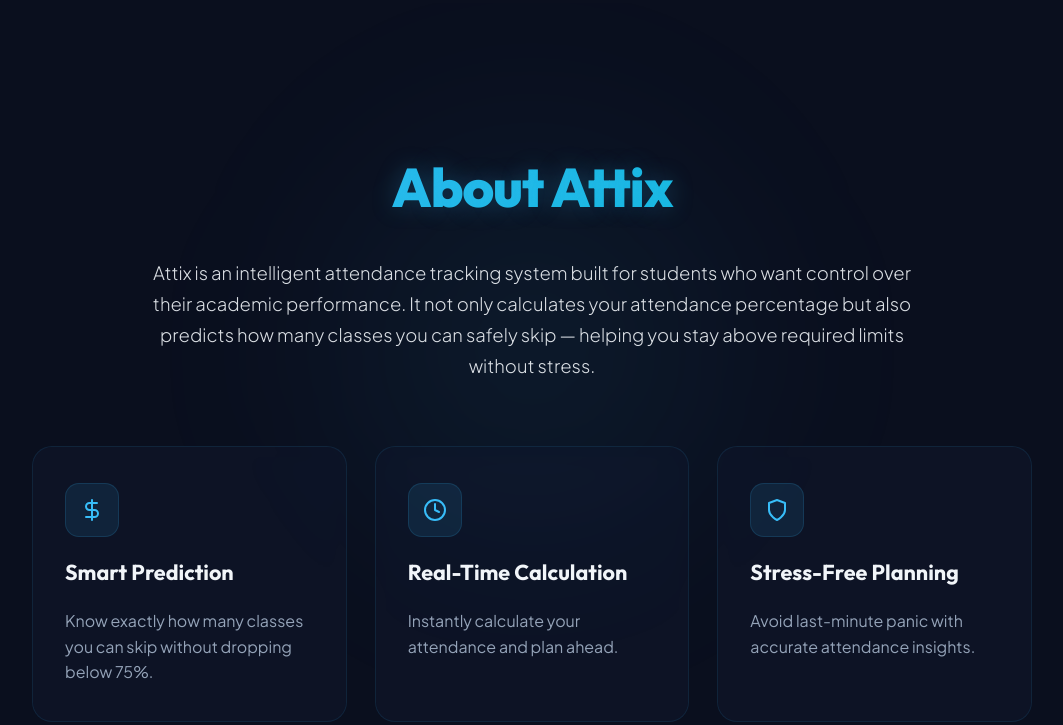
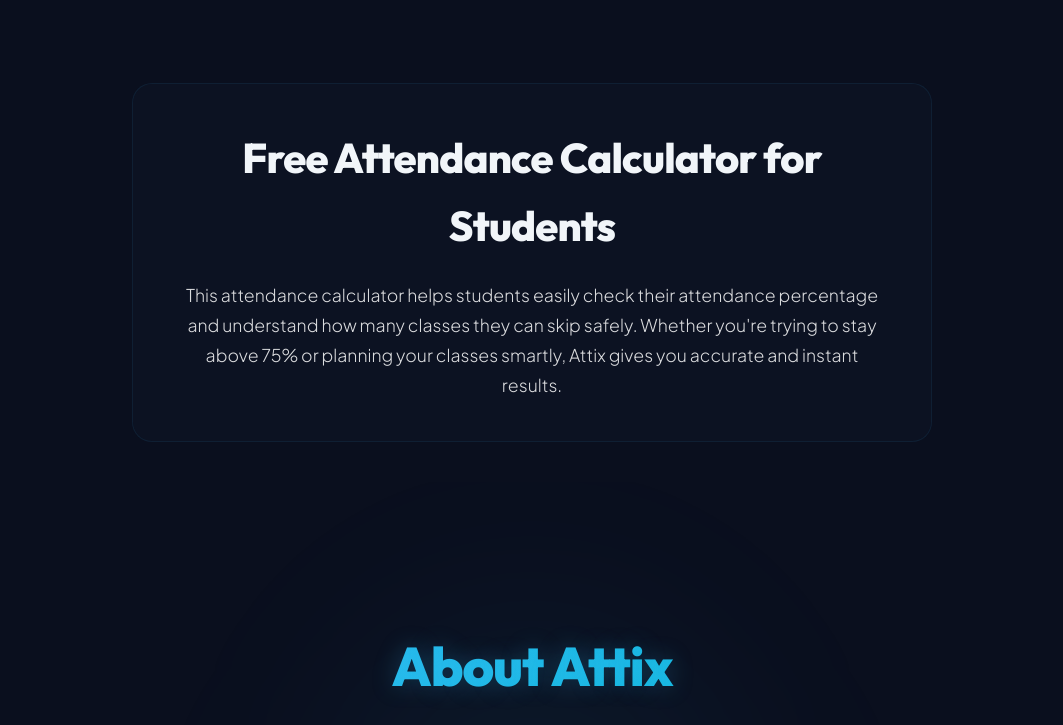
Before and after one commit to attixatt/Attix, a plain HTML site: page index.html in a window 1280 px wide. Shown: the part 1629-2354 px from the top of the page, without its empty margins (108-1171 px from the left). Drawn offline with Linux system fonts and the light colour scheme.

Commit message:
update SEO + google verification + about section

```diff
--- a/index.html
+++ b/index.html
@@ -3,7 +3,21 @@
 <head>
   <meta charset="UTF-8" />
   <meta name="viewport" content="width=device-width, initial-scale=1.0" />
-  <title>ATTIX — Smart Attendance Calculator</title>
+  <title>Attendance Calculator – Check Attendance % & Bunk Calculator | Attix</title>
+  <meta name="description" content="Free attendance calculator for students. Check your attendance percentage and find how many classes you can skip safely. Simple and fast tool.">
+  <meta name="keywords" content="
+attendance calculator,
+attendance percentage calculator,
+how to calculate attendance,
+attendance tracker for students,
+bunk calculator,
+how many classes can I skip,
+college attendance calculator,
+attendance percentage checker,
+skip classes calculator,
+student attendance tool
+">
+  <meta name="author" content="Attix by JK">
   <link rel="stylesheet" href="style.css" />
   <link rel="preconnect" href="https://fonts.googleapis.com" />
   <link rel="preconnect" href="https://fonts.gstatic.com" crossorigin />
@@ -243,6 +257,16 @@
 
   </section>
 
+  <!-- ─── SEO SECTION ─── -->
+  <section class="seo-sect" id="seo">
+    <div class="seo-inner">
+      <h2 class="seo-h2">Free Attendance Calculator for Students</h2>
+      <p class="seo-p">
+        This attendance calculator helps students easily check their attendance percentage and understand how many classes they can skip safely. Whether you're trying to stay above 75% or planning your classes smartly, Attix gives you accurate and instant results.
+      </p>
+    </div>
+  </section>
+
   <!-- ─── ABOUT SECTION ─── -->
   <section class="about-sect" id="about">
     <div class="about-bg-glow"></div>
--- a/style.css
+++ b/style.css
@@ -1031,6 +1031,50 @@ body {
 }
 
 /* =============================================
+   SEO SECTION
+   ============================================= */
+.seo-sect {
+  position: relative;
+  padding: 80px 24px 40px;
+  display: flex;
+  flex-direction: column;
+  align-items: center;
+  animation: slideUp 0.8s var(--ease) both;
+}
+
+.seo-inner {
+  position: relative;
+  z-index: 1;
+  max-width: 800px;
+  width: 100%;
+  text-align: center;
+  background: rgba(15, 23, 42, 0.4);
+  backdrop-filter: blur(12px);
+  -webkit-backdrop-filter: blur(12px);
+  border: 1px solid rgba(56, 189, 248, 0.08);
+  border-radius: 20px;
+  padding: 40px 32px;
+}
+
+.seo-h2 {
+  font-family: var(--ff-head);
+  font-size: clamp(1.8rem, 3.5vw, 2.6rem);
+  font-weight: 800;
+  letter-spacing: -0.02em;
+  margin-bottom: 20px;
+  color: var(--text);
+}
+
+.seo-p {
+  color: rgba(255, 255, 255, 0.85);
+  font-size: 1.1rem;
+  font-weight: 300;
+  line-height: 1.7;
+  max-width: 700px;
+  margin: 0 auto;
+}
+
+/* =============================================
    ABOUT SECTION
    ============================================= */
 .about-sect {
```
